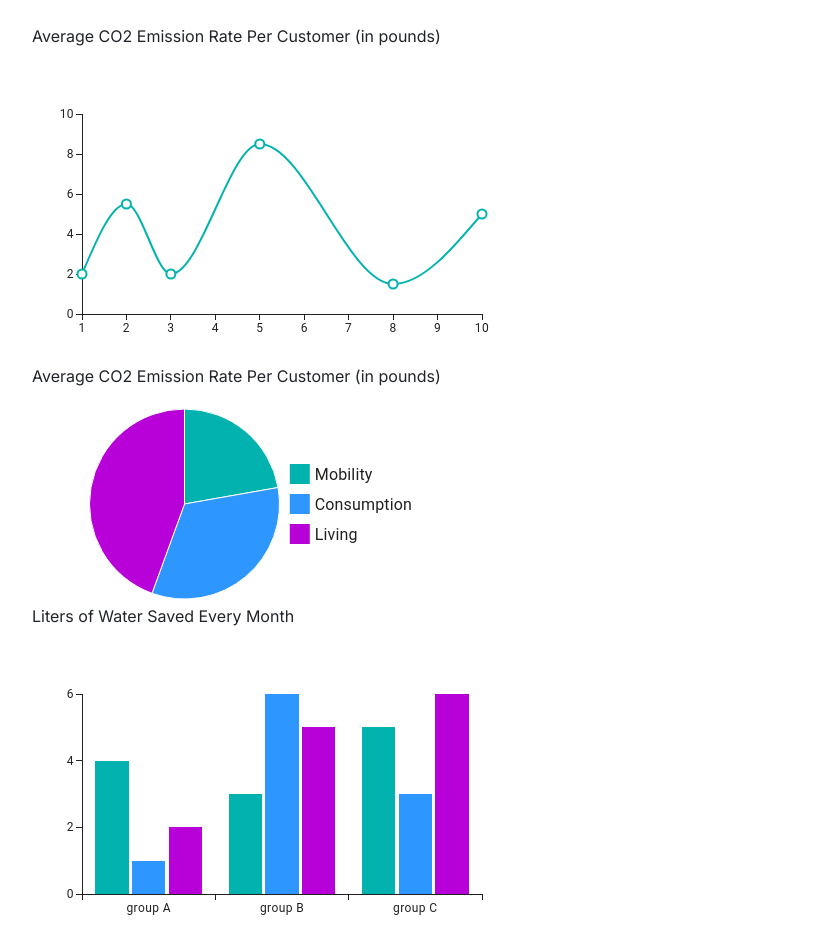
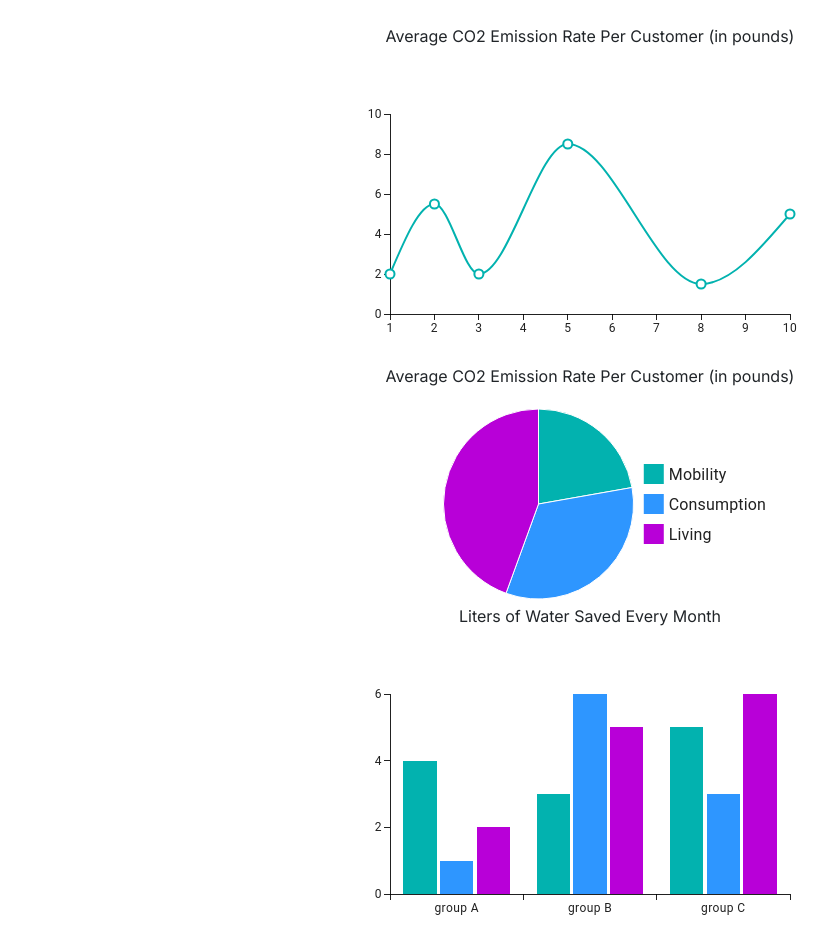
Before and after one commit to wumarc/uottahack6, a Next.js app: page /dashboard in a window 1280 px wide. Shown: the part 56-1000 px from the top of the page, without its empty margins (50-878 px from the left). Built offline with nearby package versions, Linux system fonts and the light colour scheme.

Commit message:
centered dashboard

```diff
--- a/src/app/dashboard/page.js
+++ b/src/app/dashboard/page.js
@@ -24,6 +24,8 @@ export default function Dashboard({}) {
             </Row>
 
             {/* Chart 1 */}
+            <Row className="justify-content-center">
+                <Col xl="auto" className="text-center">
                 <p>Average CO2 Emission Rate Per Customer (in pounds)</p>
                 <LineChart
                     xAxis={[{ data: [1, 2, 3, 5, 8, 10] }]}
@@ -35,8 +37,12 @@ export default function Dashboard({}) {
                     width={500}
                     height={300}
                 />
+                </Col>
+            </Row>
 
             {/* Chart 2 */}
+            <Row className="justify-content-center">
+                <Col xl="auto" className="text-center">
                     <p>Average CO2 Emission Rate Per Customer (in pounds)</p>
                     <PieChart
                         series={[{
@@ -50,9 +56,12 @@ export default function Dashboard({}) {
                         width={400}
                         height={200}
                     />
-
+                </Col>
+            </Row>
 
             {/* Chart 3 */}
+            <Row className="justify-content-center">
+                <Col xl="auto" className="text-center">
                     <p>Liters of Water Saved Every Month</p>
                     <BarChart
                         xAxis={[{ scaleType: 'band', data: ['group A', 'group B', 'group C'] }]}
@@ -60,7 +69,8 @@ export default function Dashboard({}) {
                         width={500}
                         height={300}
                     />
-
+                </Col>
+            </Row>
 
         </Container>
     );
```
Also changed, not shown: src/app/dashboard/page.module.css (added, +8 -0 lines). Lines whose indentation alone changed are shown as unchanged.
